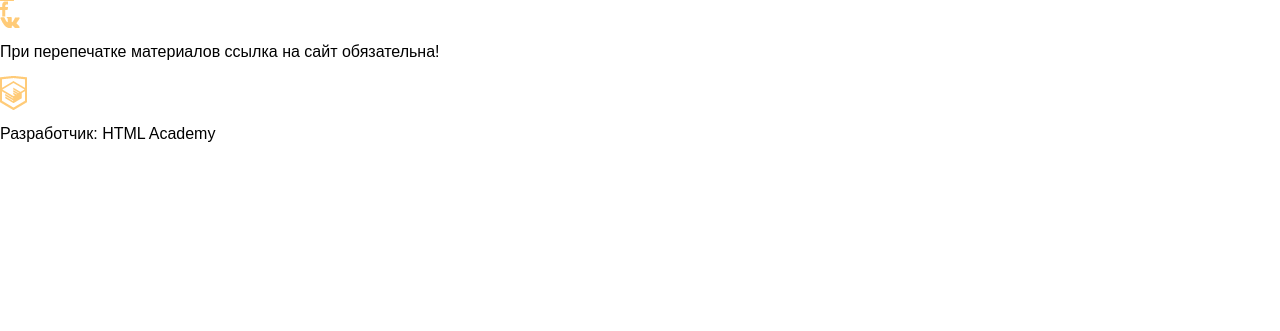
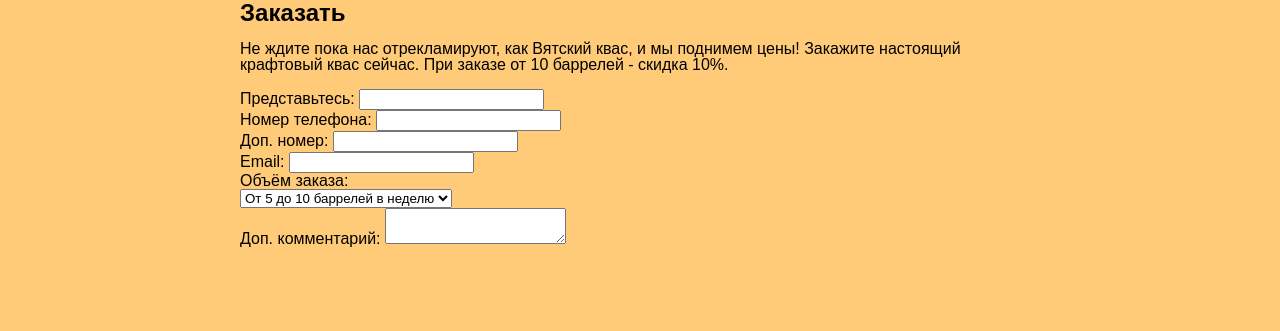
Before and after one commit to smvconnect/keksby, a plain HTML site: page index.html in a window 1280 px wide. Shown: the part 3916-4247 px from the top of the page. Before the commit the page ends 4074 px from the top, so only its background shows below. Drawn offline with Linux system fonts and the light colour scheme.

Commit message:
Add files via upload

```diff
--- a/index.html
+++ b/index.html
@@ -160,7 +160,40 @@
                 </table>
             </div>
         </section>
-        <section class="main__orderForm"></section>
+        <section class="main__orderForm">
+            <div class="container-800">
+                <h2 class="orderForm__title">Заказать</h2>
+                <p class="orderForm__text">Не ждите пока нас отрекламируют, как Вятский квас, и мы поднимем цены! Закажите настоящий крафтовый квас сейчас. При заказе от 10 баррелей - скидка 10%.</p>
+                <form action="post">
+                    <label for="name">
+                        Представьтесь:
+                        <input type="text" name="name" id="name">
+                    </label><br>
+                    <label for="phone">
+                        Номер телефона:
+                        <input type="tel" name="phone" id="phone">
+                    </label><br>
+                    <label for="add.phone">
+                        Доп. номер:
+                        <input type="tel" name="add.phone" id="add.phone">
+                    </label><br>
+                    <label for="email">
+                        Email:
+                        <input type="email" name="email" id="email">
+                    </label><br>
+                    <label for="value">Объём заказа:</label><br>
+                        <select name="value" id="value">
+                            <option value="10">От 5 до 10 баррелей в неделю</option>
+                        </select><br>
+                    <label for="comment">Доп. комментарий:
+                        <textarea name="comment" id="comment" rows="2"></textarea>
+
+
+
+
+                </form>
+            </div>
+        </section>
     <footer class="footer">
         <div class="footer__top">
             <div class="footer__logo">
--- a/style.css
+++ b/style.css
@@ -502,3 +502,17 @@ sup {
 .catalog__table th:last-child {
     text-align: right;
 }
+
+/* Order */
+
+.main__orderForm {
+    padding-top: 90px;
+    padding-bottom: 90px;
+    background-color: #ffcb78;
+}
+
+    font-size: 40px;
+    text-transform: uppercase;
+    padding-top: 10px;
+    padding-bottom: 10px;
+    margin-bottom: 75px;
```
